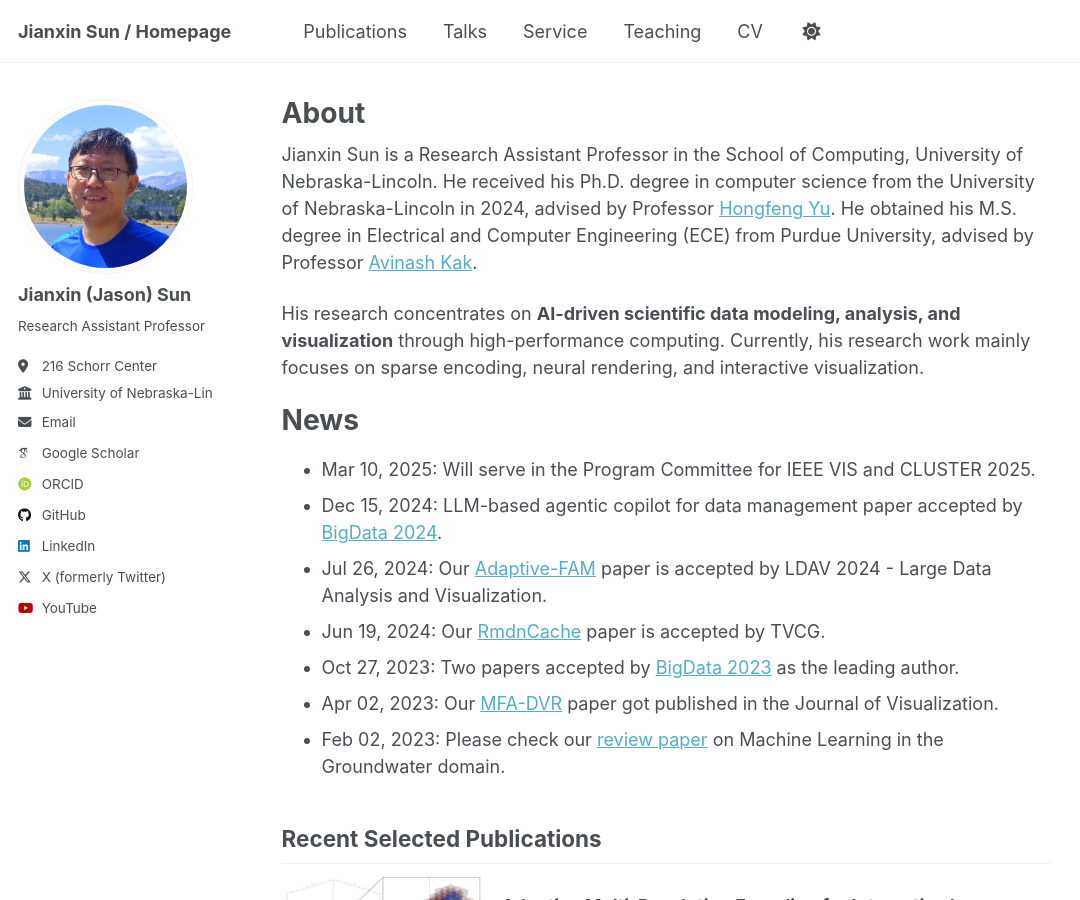
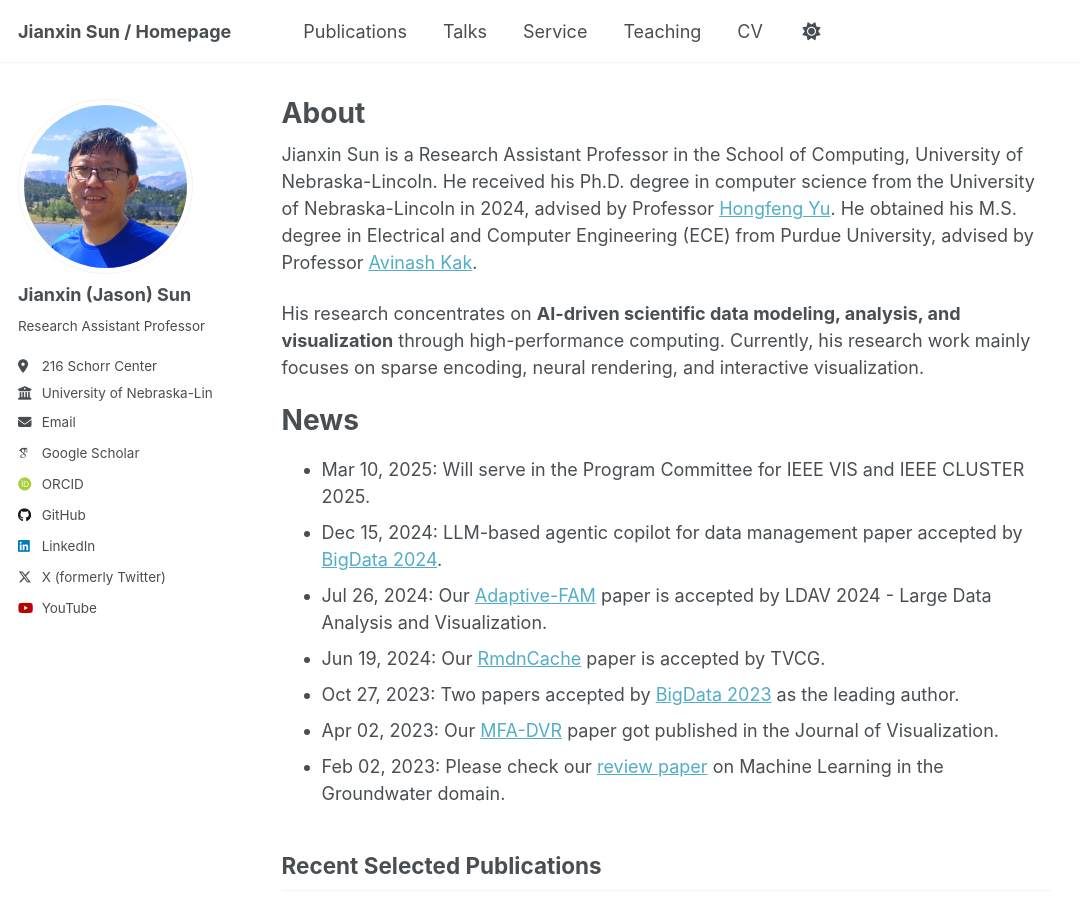
Before and after one commit to sunjianxin/sunjianxin.github.io, a Jekyll site: the page built from _pages/about.md, in a window 1280 px wide and 900 px high. Shown: the whole window, without its empty margins (0-1080 px from the left). Built offline with Jekyll 4.4.1, drawn with Linux system fonts in a browser that asks for light colours; some web fonts are replaced.

Commit message:
Update about.md

```diff
--- a/_pages/about.md
+++ b/_pages/about.md
@@ -15,7 +15,7 @@
 News
 ======
 <!--- Jun 06, 2025: Our F-Hash paper is accepted by IEEE VIS 2025 as the leading author.-->
-- Mar 10, 2025: Will serve in the Program Committee for IEEE VIS and CLUSTER 2025.
+- Mar 10, 2025: Will serve in the Program Committee for IEEE VIS and IEEE CLUSTER 2025.
 - Dec 15, 2024: LLM-based agentic copilot for data management paper accepted by [BigData 2024](https://ieeexplore.ieee.org/abstract/document/10826038).
 - Jul 26, 2024: Our [Adaptive-FAM](https://arxiv.org/abs/2409.00184) paper is accepted by LDAV 2024 - Large Data Analysis and Visualization.
 - Jun 19, 2024: Our [RmdnCache](https://ieeexplore.ieee.org/abstract/document/10549835) paper is accepted by TVCG.
```
